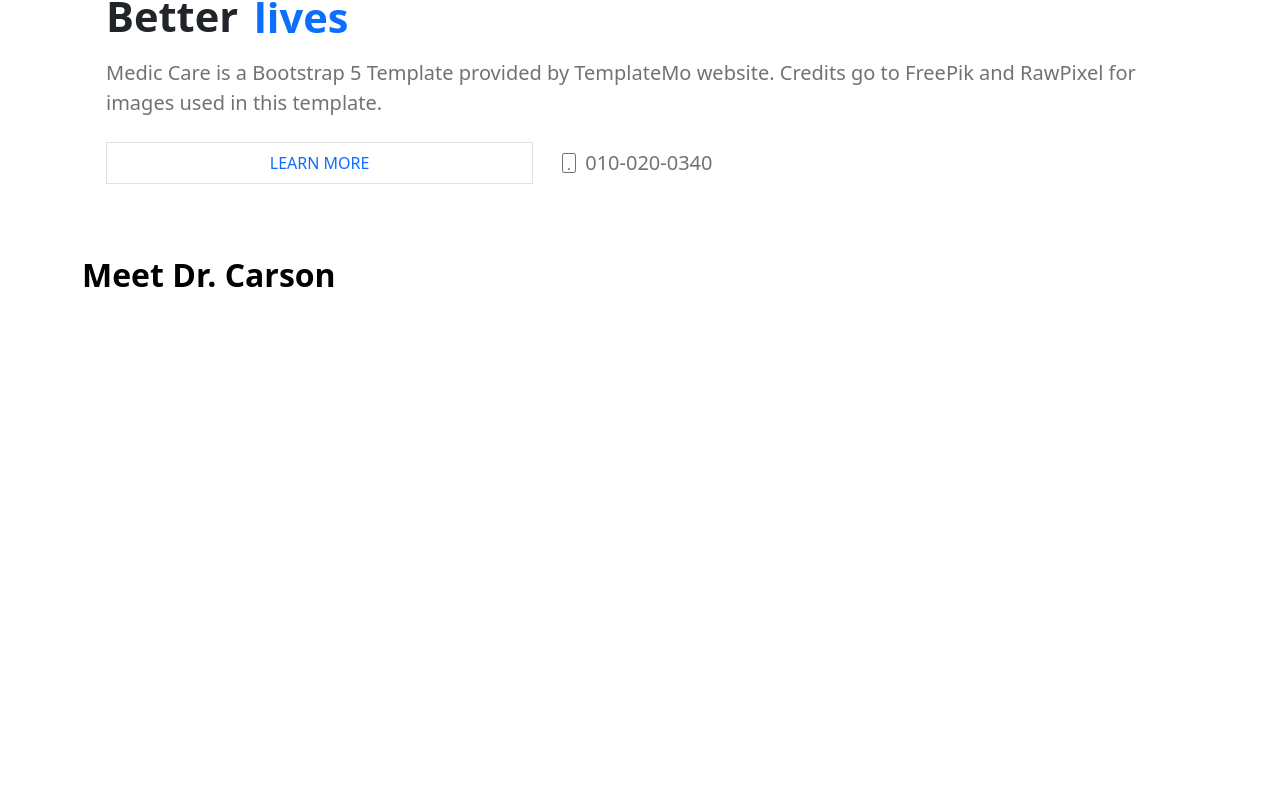
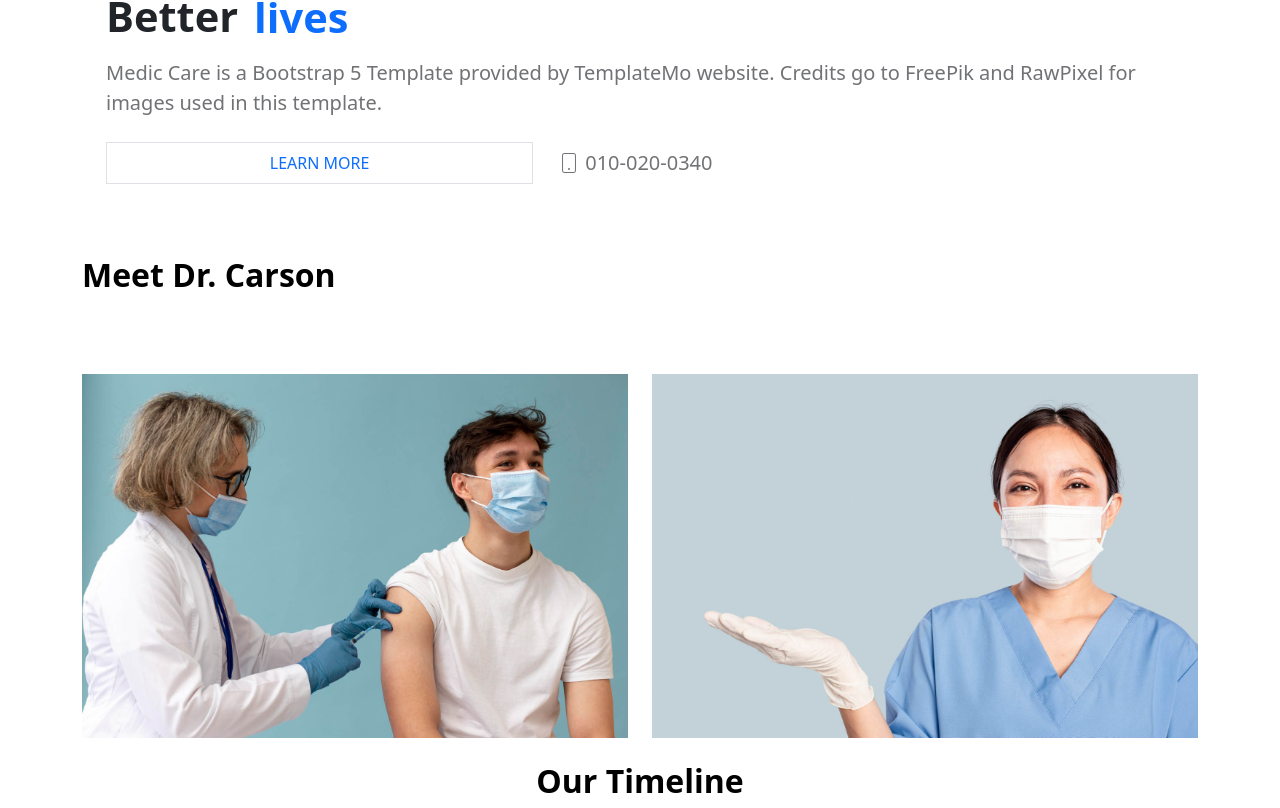
Before and after one commit to AsalYousefi/Medical-Booking, a React (Vite) app: page / in a window 1280 px wide. Shown: the part 834-1642 px from the top of the page. Before the commit the page ends 1184 px from the top, so only its background shows below. Built offline with nearby package versions, Linux system fonts and the light colour scheme.

Commit message:
Timeline section created

```diff
--- a/src/MainSection/MainSection.jsx
+++ b/src/MainSection/MainSection.jsx
@@ -1,11 +1,15 @@
 import About from "./About/About";
+import Gallery from "./Gallery/Gallery";
 import Home from "./Home/Home";
+import Timeline from "./Timeline/Timeline";
 
 export default function MainSection() {
     return (
         <main>
             <Home />
             <About />
+            <Gallery />
+            <Timeline />
         </main>
     )
 }
--- /dev/null
+++ b/src/MainSection/Timeline/Timeline.jsx
@@ -0,0 +1,9 @@
+export default function Timeline() {
+    return (
+        <section id="timeline" className="timeline">
+            <div className="container">
+                <h2 className="fw-bold text-black text-center">Our Timeline</h2>
+            </div>
+        </section>
+    )
+}
```
